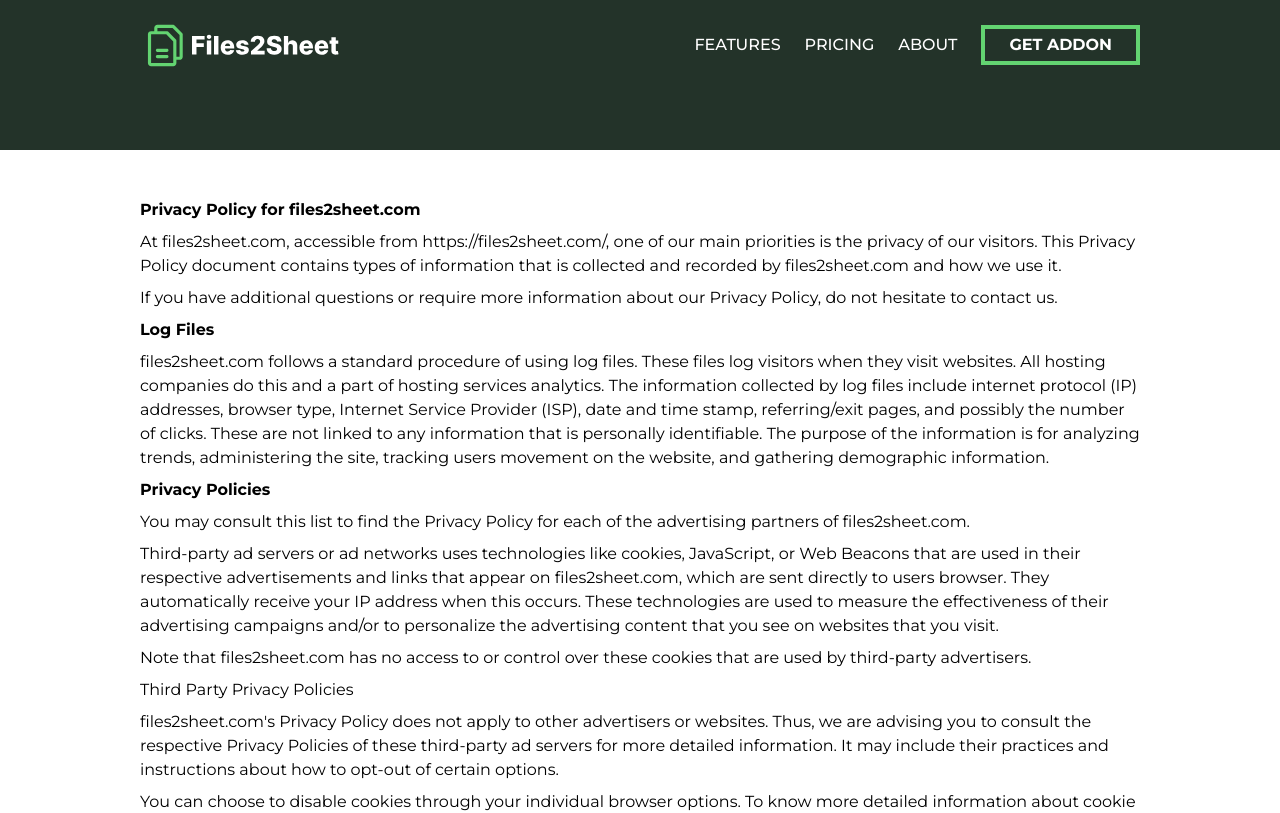
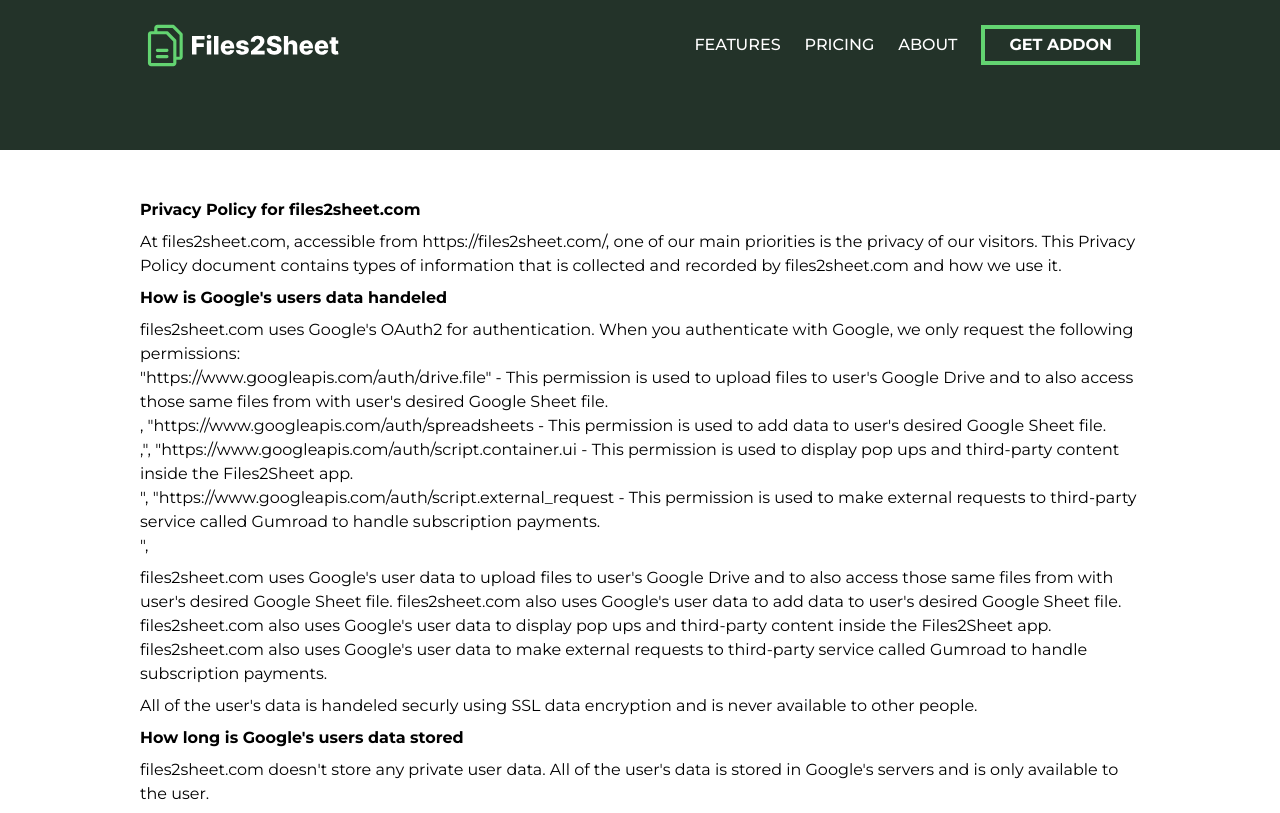
Before and after one commit to JureRelja/files2sheet, a Next.js app: page /privacy-policy in a window 1280 px wide. Shown: the top 813 px of the page. Built offline with nearby package versions, Linux system fonts and the light colour scheme.

Commit message:
privacy-policy update

```diff
--- a/app/privacy-policy/page.tsx
+++ b/app/privacy-policy/page.tsx
@@ -19,6 +19,50 @@
           our main priorities is the privacy of our visitors. This Privacy
           Policy document contains types of information that is collected and
           recorded by files2sheet.com and how we use it.
+        </p>
+
+        <h2>
+          <strong>How is Google's users data handeled</strong>
+        </h2>
+
+        <p>
+          files2sheet.com uses Google's OAuth2 for authentication. When you
+          authenticate with Google, we only request the following permissions:
+          <br />
+          "https://www.googleapis.com/auth/drive.file" - This permission is used
+          to upload files to user's Google Drive and to also access those same
+          files from with user's desired Google Sheet file. <br />,
+          "https://www.googleapis.com/auth/spreadsheets - This permission is
+          used to add data to user's desired Google Sheet file. <br />
+          ,", "https://www.googleapis.com/auth/script.container.ui - This
+          permission is used to display pop ups and third-party content inside
+          the Files2Sheet app. <br />
+          ", "https://www.googleapis.com/auth/script.external_request - This
+          permission is used to make external requests to third-party service
+          called Gumroad to handle subscription payments. <br />
+          ",
+        </p>
+        <p>
+          files2sheet.com uses Google's user data to upload files to user's
+          Google Drive and to also access those same files from with user's
+          desired Google Sheet file. files2sheet.com also uses Google's user
+          data to add data to user's desired Google Sheet file. files2sheet.com
+          also uses Google's user data to display pop ups and third-party
+          content inside the Files2Sheet app. files2sheet.com also uses Google's
+          user data to make external requests to third-party service called
+          Gumroad to handle subscription payments.
+        </p>
+        <p>
+          All of the user's data is handeled securly using SSL data encryption
+          and is never available to other people.
+        </p>
+
+        <h2>
+          <strong>How long is Google's users data stored</strong>
+        </h2>
+        <p>
+          files2sheet.com doesn't store any private user data. All of the user's
+          data is stored in Google's servers and is only available to the user.
         </p>
 
         <p>
```
